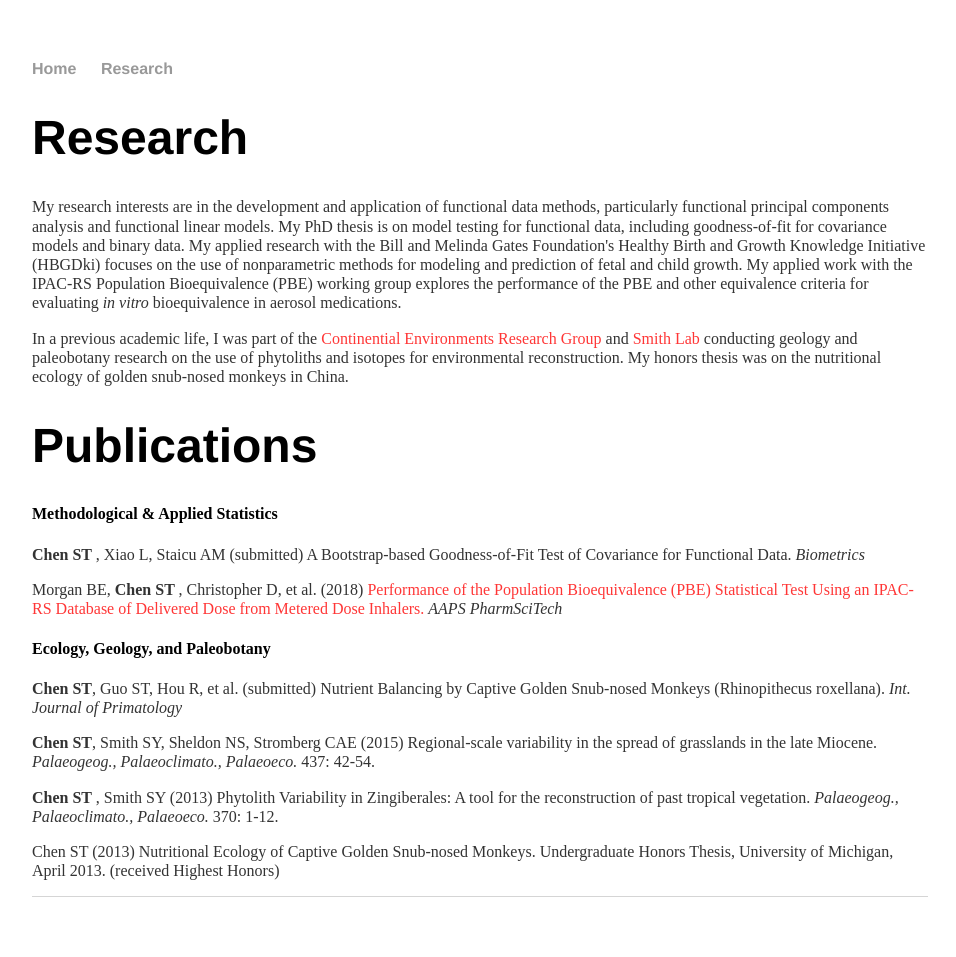
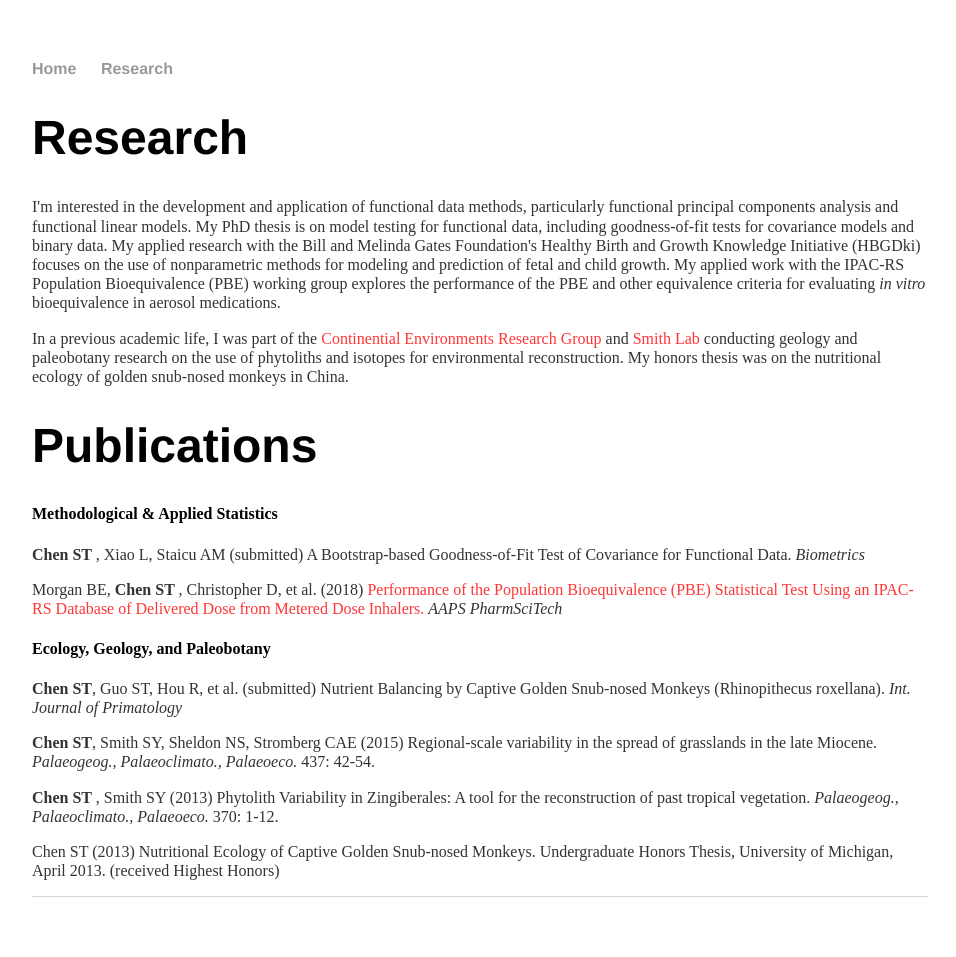
Before and after one commit to stchen3/stchen3.github.io, a Jekyll site: the page built from research/index.html, in a window 1280 px wide. Shown: the whole page, without its empty margins (160-1116 px from the left). Built offline with Jekyll 4.4.1, drawn with Linux system fonts in a browser that asks for light colours.

Commit message:
Update index.html

```diff
--- a/research/index.html
+++ b/research/index.html
@@ -5,8 +5,8 @@ title: Research
 <div class="blurb">
 	<h1>Research</h1>
 
-	<p> My research interests are in the development and application of functional data methods, particularly functional principal
-	components analysis and functional linear models. My PhD thesis is on model testing for functional data, including goodness-of-fit for covariance models and binary data.
+	<p> I'm interested in the development and application of functional data methods, particularly functional principal
+	components analysis and functional linear models. My PhD thesis is on model testing for functional data, including goodness-of-fit tests for covariance models and binary data.
 	My applied research with the Bill and Melinda Gates Foundation's Healthy Birth and Growth Knowledge Initiative (HBGDki)
 	focuses on the use of nonparametric methods for modeling and prediction of fetal and child growth.
 	My applied work with the IPAC-RS Population Bioequivalence (PBE) working group explores the performance of
@@ -20,6 +20,7 @@ title: Research
 	<h4> Methodological & Applied Statistics </h4>
 	<p> <b> Chen ST </b>, Xiao L, Staicu AM (submitted)
 	A Bootstrap-based Goodness-of-Fit Test of Covariance for Functional Data. <i> Biometrics</i>
+
 	<p> Morgan BE, <b> Chen ST </b>, Christopher D, et al. (2018)
 	<a href="https://link.springer.com/article/10.1208%2Fs12249-017-0941-8" target="blank"><font color=#FF3636>Performance of the Population Bioequivalence (PBE) Statistical Test Using an IPAC-RS Database of Delivered Dose from Metered Dose Inhalers.</font></a>
 	<i> AAPS PharmSciTech </i>
```
